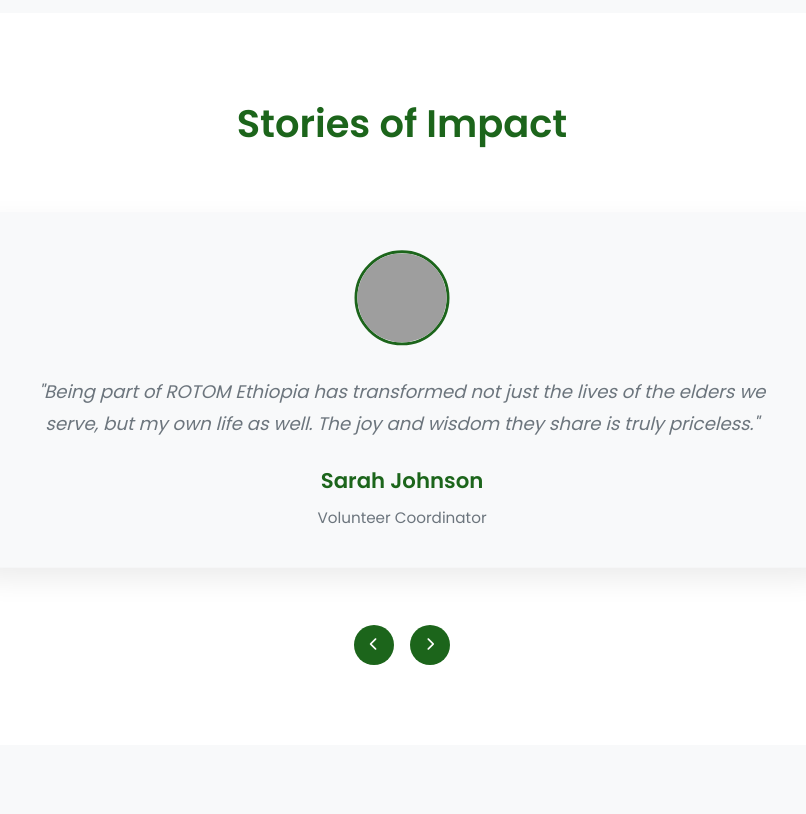
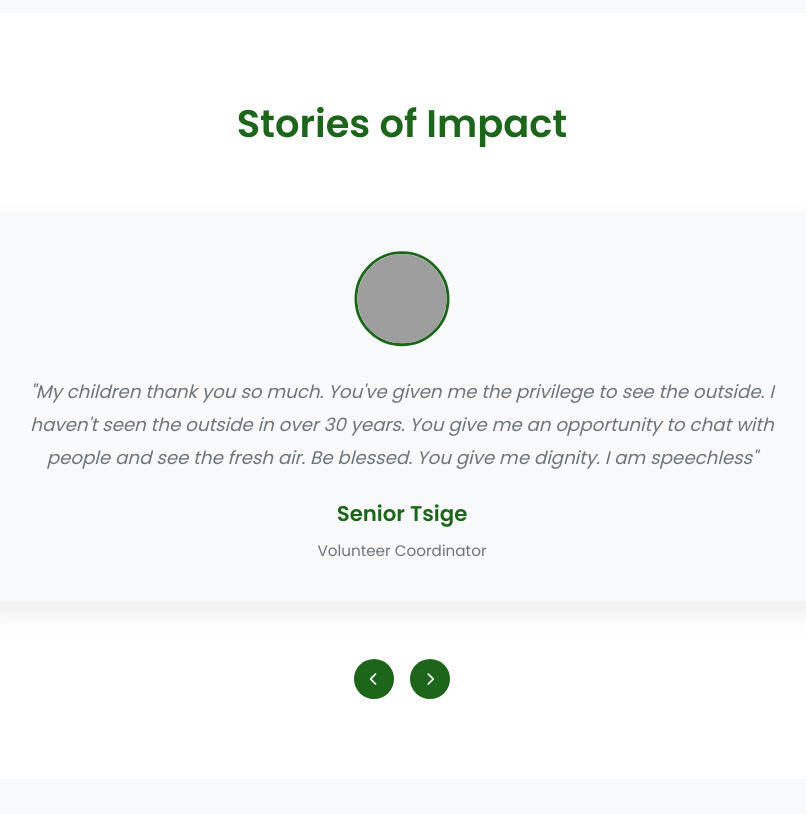
Before and after one commit to Josiah4222/ROTOM, a Django app: page / in a window 1280 px wide. Shown: the part 2883-3697 px from the top of the page, without its empty margins (238-1044 px from the left). Run offline with Django 4.2, Linux system fonts and the light colour scheme; grey boxes are pictures that could not be loaded.

Commit message:
another deployment

```diff
--- a/REACHONEETH/settings.py
+++ b/REACHONEETH/settings.py
@@ -29,7 +29,7 @@ SECRET_KEY = config('SECRET_KEY', default='django-insecure-na2_qyrfj%e%yru916ayx
 DEBUG = config('DEBUG', default=False, cast=bool)  # Set to False on PythonAnywhere
 
 # For PythonAnywhere, add your domain here (replace 'yourusername' with actual)
-ALLOWED_HOSTS = ['rotom.com', '127.0.0.1']  # Add '*' for dev, but not prod
+ALLOWED_HOSTS = ['rotom.pythonanywhere.com', '127.0.0.1']  # Add '*' for dev, but not prod
 
 # Application definition
 
--- a/rotom/templates/rotom/index.html
+++ b/rotom/templates/rotom/index.html
@@ -848,9 +848,9 @@
                         <img src="{% static 'images/1A5A8116.jpg' %}" alt="Volunteer Testimonial">
                     </div>
                     <div class="testimonial-text">
-                        <p>"Being part of ROTOM Ethiopia has transformed not just the lives of the elders we serve, but my own life as well. The joy and wisdom they share is truly priceless."</p>
+                        <p>"My children thank you so much. You've given me the privilege to see the outside. I haven't seen the outside in over 30 years. You give me an opportunity to chat with people and see the fresh air. Be blessed. You give me dignity. I am speechless"</p>
                     </div>
-                    <h4>Sarah Johnson</h4>
+                    <h4>Senior Tsige</h4>
                     <span class="testimonial-role">Volunteer Coordinator</span>
                 </div>
             </div>
@@ -862,7 +862,7 @@
                     <div class="testimonial-text">
                         <p>"The care and support I receive from ROTOM Ethiopia has given me a new lease on life. I feel valued, respected, and part of a loving community."</p>
                     </div>
-                    <h4>Abebe Kebede</h4>
+                    <h4> Adanech Tafes</h4>
                     <span class="testimonial-role">Program Beneficiary</span>
                 </div>
             </div>
```
